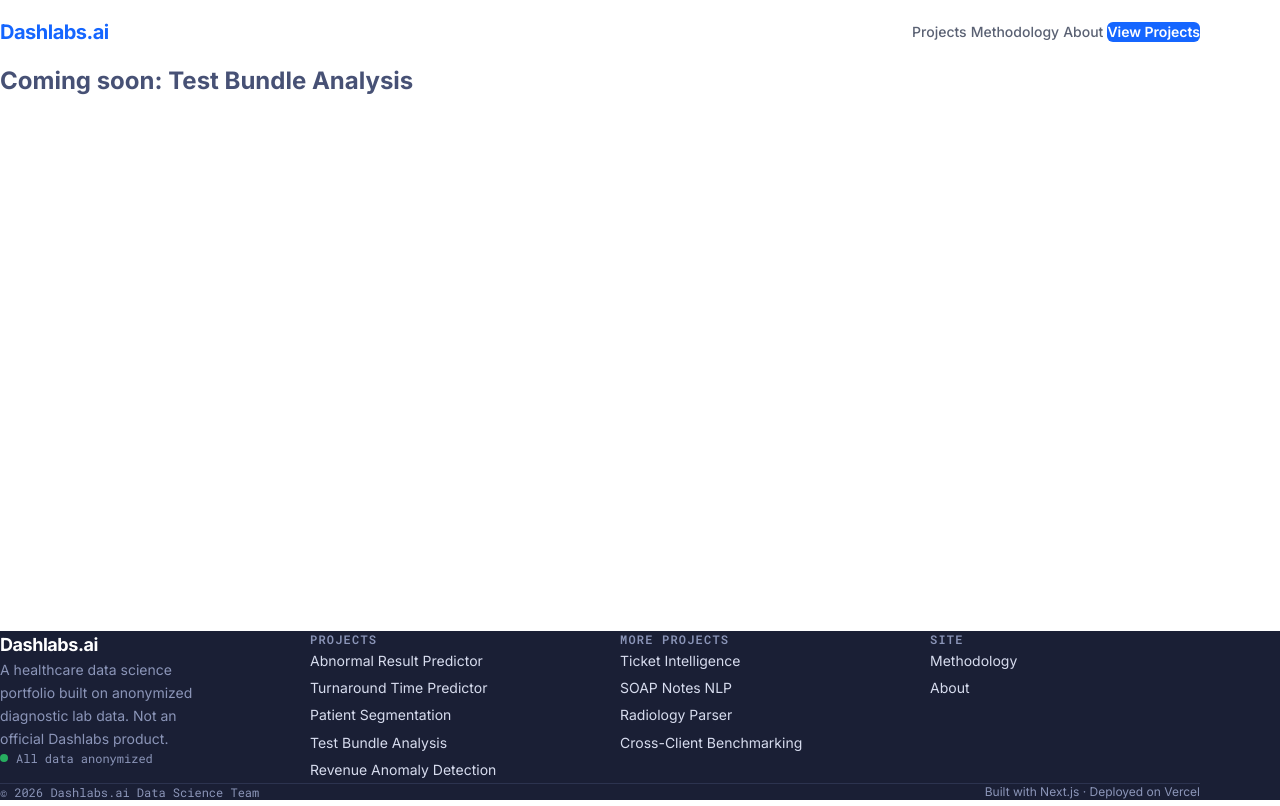
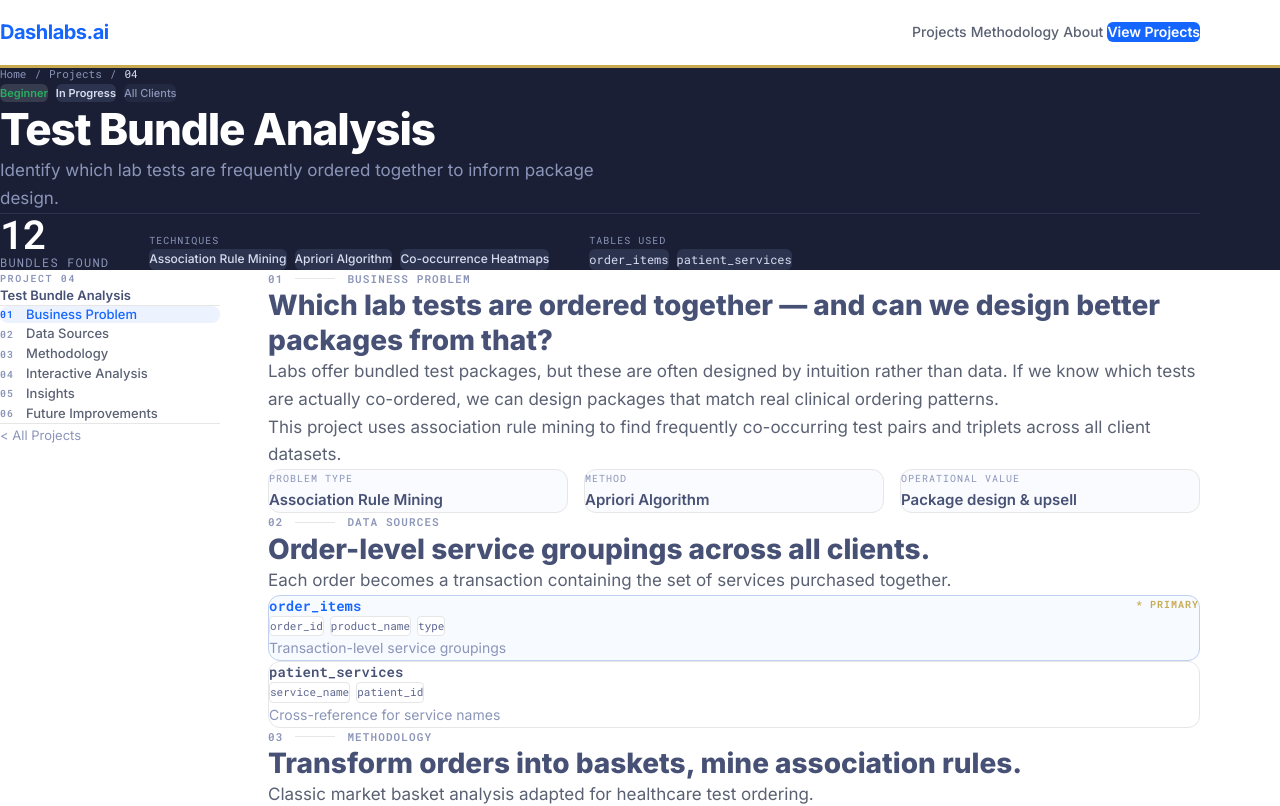
Before and after one commit to OrangeJuice023/dashlabs-sample-project, a Next.js app: page /projects/04-test-bundles in a window 1280 px wide. Shown: the top 806 px of the page. Built offline with nearby package versions, Linux system fonts and the light colour scheme.

Commit message:
Update page.tsx

```diff
--- a/src/app/projects/04-test-bundles/page.tsx
+++ b/src/app/projects/04-test-bundles/page.tsx
@@ -1,3 +1,10 @@
+import { projects } from "@/content/projects";
+import { projectDetails } from "@/content/project-details";
+import { ProjectPageTemplate } from "@/components/project/ProjectPageTemplate";
+
+const project = projects.find(function f(p) { return p.slug === "04-test-bundles"; })!;
+const detail = projectDetails["04-test-bundles"];
+
 export default function Page() {
-  return <div className="p-12 text-[#475175] font-bold text-2xl">Coming soon: Test Bundle Analysis</div>;
+  return <ProjectPageTemplate project={project} detail={detail} />;
 }
```
